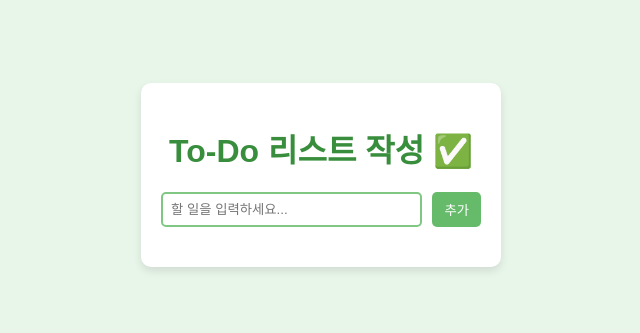
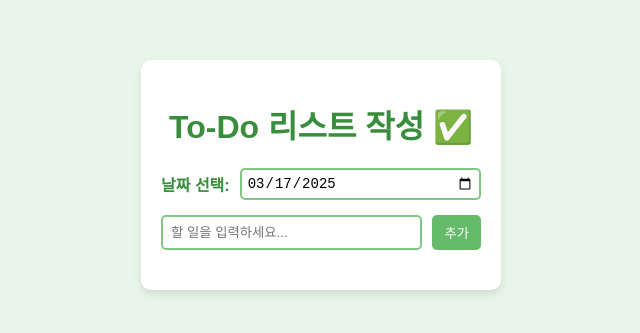
Before and after one commit to riedle03/first01, a website built with Vite: page index.html in a window 1280 px wide. Shown: the part 225-558 px from the top of the page, without its empty margins (319-959 px from the left). Built offline with nearby package versions, Linux system fonts and the light colour scheme.

Commit message:
캘린더 추가

```diff
--- a/index.html
+++ b/index.html
@@ -9,10 +9,18 @@
 <body>
     <div class="container">
         <h1>To-Do 리스트 작성 ✅</h1>
+
+        <!-- 날짜 선택 추가 -->
+        <div class="date-picker">
+            <label for="todo-date">날짜 선택: </label>
+            <input type="date" id="todo-date">
+        </div>
+
         <div class="input-container">
             <input type="text" id="todo-input" placeholder="할 일을 입력하세요...">
             <button id="add-btn">추가</button>
         </div>
+
         <ul id="todo-list"></ul>
     </div>
 
--- a/main.js
+++ b/main.js
@@ -2,15 +2,24 @@ document.addEventListener("DOMContentLoaded", () => {
     const inputField = document.getElementById("todo-input");
     const addButton = document.getElementById("add-btn");
     const todoList = document.getElementById("todo-list");
+    const datePicker = document.getElementById("todo-date");
 
     // 🟢 로컬 저장소에서 저장된 할 일 불러오기
     const loadTodos = () => {
-        const savedTodos = JSON.parse(localStorage.getItem("todos")) || [];
-        savedTodos.forEach(todo => addTodo(todo.text, todo.completed));
+        const selectedDate = datePicker.value || getToday();
+        const savedTodos = JSON.parse(localStorage.getItem(`todos_${selectedDate}`)) || [];
+        todoList.innerHTML = ""; // 기존 목록 초기화
+        savedTodos.forEach(todo => addTodo(todo.text, todo.completed, false));
+    };
+
+    // 🟢 오늘 날짜 가져오기 (YYYY-MM-DD)
+    const getToday = () => {
+        const today = new Date();
+        return today.toISOString().split("T")[0]; // YYYY-MM-DD 포맷
     };
 
     // 🟢 할 일 추가 함수
-    const addTodo = (text, completed = false) => {
+    const addTodo = (text, completed = false, save = true) => {
         if (!text.trim()) return;
 
         const li = document.createElement("li");
@@ -31,8 +40,11 @@ document.addEventListener("DOMContentLoaded", () => {
         deleteBtn.textContent = "❌";
         deleteBtn.classList.add("delete-btn");
         deleteBtn.addEventListener("click", () => {
-            li.remove();
-            saveTodos();
+            li.style.opacity = "0";
+            setTimeout(() => {
+                li.remove();
+                saveTodos();
+            }, 300);
         });
 
         li.appendChild(checkbox);
@@ -40,11 +52,12 @@ document.addEventListener("DOMContentLoaded", () => {
         li.appendChild(deleteBtn);
         todoList.appendChild(li);
 
-        saveTodos();
+        if (save) saveTodos();
     };
 
-    // 🟢 할 일 저장 함수 (로컬 저장소)
+    // 🟢 할 일 저장 함수 (날짜별 저장)
     const saveTodos = () => {
+        const selectedDate = datePicker.value || getToday();
         const todos = [];
         document.querySelectorAll(".todo-item").forEach(li => {
             todos.push({
@@ -52,7 +65,7 @@ document.addEventListener("DOMContentLoaded", () => {
                 completed: li.querySelector("input").checked
             });
         });
-        localStorage.setItem("todos", JSON.stringify(todos));
+        localStorage.setItem(`todos_${selectedDate}`, JSON.stringify(todos));
     };
 
     // 🟢 추가 버튼 클릭 시 할 일 추가
@@ -69,6 +82,10 @@ document.addEventListener("DOMContentLoaded", () => {
         }
     });
 
-    // 🟢 페이지 로드 시 저장된 할 일 불러오기
+    // 🟢 날짜 선택 시 해당 날짜의 할 일 불러오기
+    datePicker.addEventListener("change", loadTodos);
+
+    // 🟢 페이지 로드 시 기본 날짜 설정 및 할 일 불러오기
+    datePicker.value = getToday();
     loadTodos();
 });
--- a/style.css
+++ b/style.css
@@ -30,6 +30,29 @@ h1 {
     gap: 10px;
     margin-bottom: 20px;
 }
+
+/* 날짜 선택 */
+.date-picker {
+    margin-bottom: 15px;
+    display: flex;
+    align-items: center;
+    justify-content: center;
+    gap: 10px;
+}
+
+.date-picker label {
+    font-weight: bold;
+    color: #388e3c; /* 녹색 */
+}
+
+input[type="date"] {
+    padding: 5px;
+    border: 2px solid #81c784;
+    border-radius: 5px;
+    font-size: 14px;
+    cursor: pointer;
+}
+
 
 input {
     flex: 1;
```
